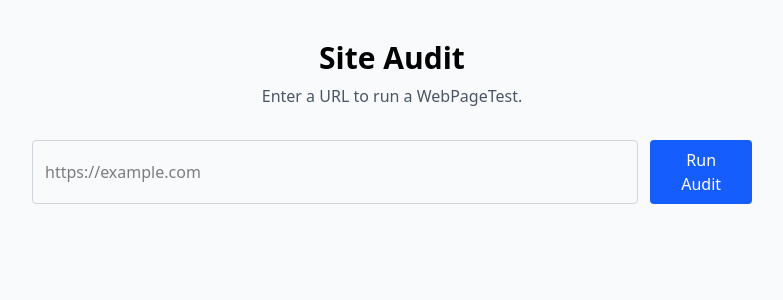
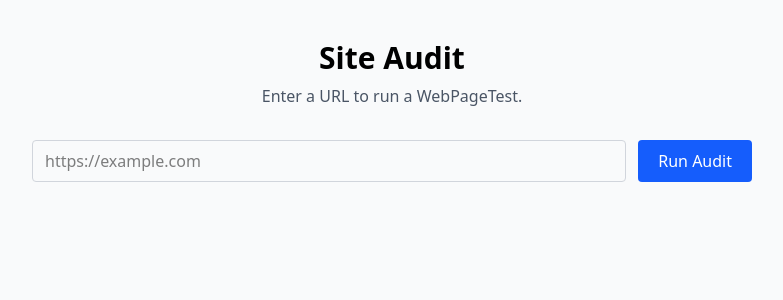
Before and after one commit to ample/webpage-audit, a Next.js app: page / in a window 1280 px wide. Shown: the top 300 px of the page, without its empty margins (248-1031 px from the left). Built offline with nearby package versions, Linux system fonts and the light colour scheme.

Commit message:
Style improvements

```diff
--- a/src/components/AuditForm.tsx
+++ b/src/components/AuditForm.tsx
@@ -25,7 +25,7 @@
     <form className="flex flex-col gap-3 sm:flex-row" onSubmit={handleSubmit}>
       <input type="url" required disabled={disabled || submitting} value={url} onChange={(ev) => setUrl(ev.target.value)}
              placeholder="https://example.com" className="w-full rounded border border-gray-300 px-3 py-2" />
-      <button type="submit" disabled={disabled || submitting} className="rounded bg-blue-600 px-5 py-2 font-medium text-white hover:cursor-pointer">
+      <button type="submit" disabled={disabled || submitting} className="rounded bg-blue-600 px-5 py-2 font-medium text-white hover:cursor-pointer text-nowrap">
         {submitting ? 'Starting…' : 'Run Audit'}
       </button>
       {err && <p className="text-sm text-red-600">{err}</p>}
--- a/src/components/MetricsCards.tsx
+++ b/src/components/MetricsCards.tsx
@@ -202,7 +202,7 @@
 
               <div className="mt-3 flex items-center gap-4">
                 {/* Gauge */}
-                <div className="shrink-0">{it.gauge}</div>
+                <div className="shrink-0 w-20 flex justify-center">{it.gauge}</div>
 
                 {/* Numbers */}
                 <div className="min-w-0">
--- a/src/components/Tooltip.tsx
+++ b/src/components/Tooltip.tsx
@@ -2,7 +2,7 @@
 
 export default function Tooltip({ label, children }: { label: string; children: React.ReactNode }) {
   return (
-    <span className="inline-flex items-center gap-1" title={label} aria-label={label}>
+    <span className="inline-flex items-center gap-1 cursor-pointer" title={label} aria-label={label}>
       {children}
     </span>
   );
```
